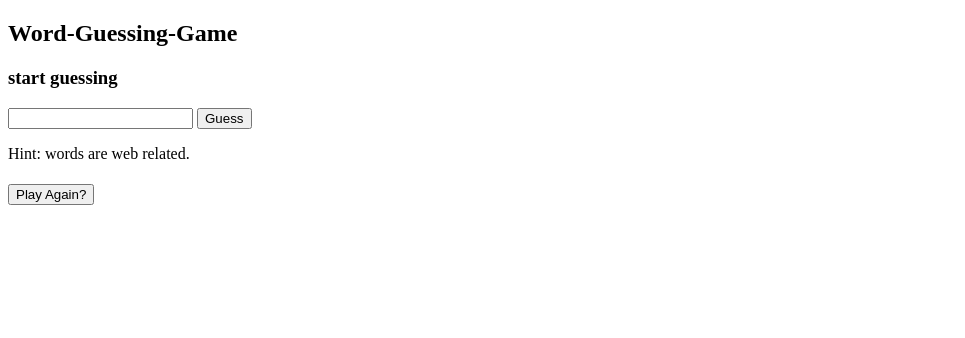
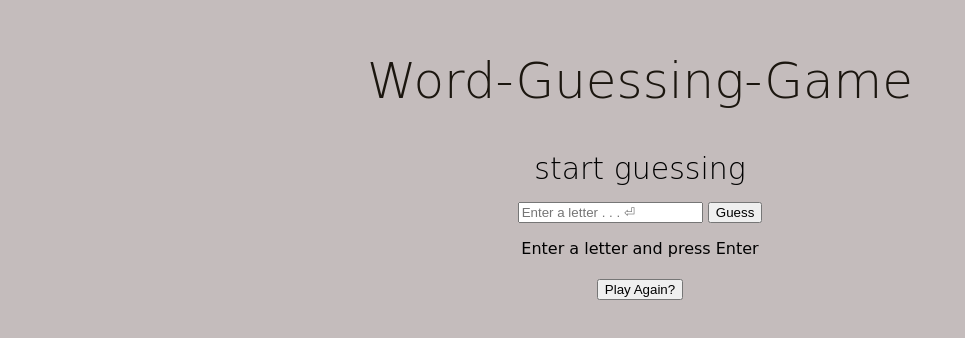
Before and after one commit to chihaby/Word-Guess-Game, a plain HTML site: page index.html in a window 1280 px wide. Both pictures are taken after a click on the button "Guess". Shown: the whole page, without its empty margins (0-965 px from the left). Drawn offline with nearby package versions, Linux system fonts and the light colour scheme.

Commit message:
updates js, css, html

```diff
--- a/assets/css/style.css
+++ b/assets/css/style.css
@@ -0,0 +1,43 @@
+* {
+    box-sizing: border-box;
+  }
+  html, body {
+    height: 100%;
+  }
+  body {
+    background: rgb(196, 188, 188);
+    font-family: "Londrina Solid", cursive;
+    margin: 0 auto;
+    text-align: center;
+    padding: 10px;
+
+  }
+
+  /* .game {
+    font-family: "Londrina Solid", cursive;
+    margin: 0 auto;
+    text-align: center;
+    padding: 10px;
+   } */
+
+  h2 {
+    font-size: 50px;
+    color: rgb(27, 22, 15);
+    font-weight: 300;
+  }
+
+   h4 {
+    font-size: 30px;
+    font-weight: 300;
+    color: rgb(0, 41, 65)
+    margin-top: -30px;
+    margin-bottom: 10px;
+  }
+
+
+  b {
+    color: rgb(53, 53, 255);
+    font-weight: bolder;
+    border: 10px;
+    border-color: red;
+  }
--- a/assets/javascript/game.js
+++ b/assets/javascript/game.js
@@ -5,7 +5,7 @@ var game = {
   singerB : 'clapton',
   singerC : 'hendrix',
   wins : 0,
-  remaining : 10,
+  remaining : 5,
   correctGuess: '',
   wrongGuess : '',
   goodSound: new Audio("https://s3-us-west-2.amazonaws.com/s.cdpn.io/74196/goodbell.mp3"),
@@ -21,6 +21,18 @@ var splitC = game.singerC.split('');
 
 var x = document.getElementById("userInput");
 
+  x.addEventListener("keyup", function(event) {
+    event.preventDefault();
+    if (event.keyCode === 13) {
+     document.getElementById("userButton").click();
+      x.value = "";
+    }
+  });
+
+  $( "#userButton" ).click(function() {
+    x.value = "";
+  });
+
 function main() {
           if (splitA.includes(x.value)){
             game.wins; game.remaining; game.correctGuess += x.value; game.goodSound.play();
@@ -32,10 +44,7 @@ function main() {
           }
           if (game.remaining === 0){
             game.loseSound.play();
-            console.log(' Game Over - reload page and try again')
-          }
-          else {
-            // document.getElementById("demo").innerHTML = "The correct word is: " + "insert word";
+            document.getElementById("revel").innerHTML = "Game Over <br> The correct word is: " + "Queen";
           }
 }
 
--- a/index.html
+++ b/index.html
@@ -15,14 +15,15 @@
 <body>
     <div>
         <h2>Word-Guessing-Game</h2>
-        <h3>start guessing</h3>
+        <h4>start guessing</h4>
+        <p><b type='text' id= 'revel'></b></p>
     </div>
     <div class="game">
         <div class="guess"></div>
-        <input type="text" id="userInput">
-        <button type="button" onclick="main()">Guess</button>
+        <input type="text" id="userInput" maxlength="1"  placeholder="Enter a letter . . . &#x23ce;"/>
+        <button type="button" id='userButton' onclick="main()" >Guess</button>
 
-        <p>Hint: words are web related. <br/></p>
+        <p>Enter a letter and press Enter <br/></p>
         <div class="wrong">
           <div class="wrongLetters"></div>
         </div>
```
